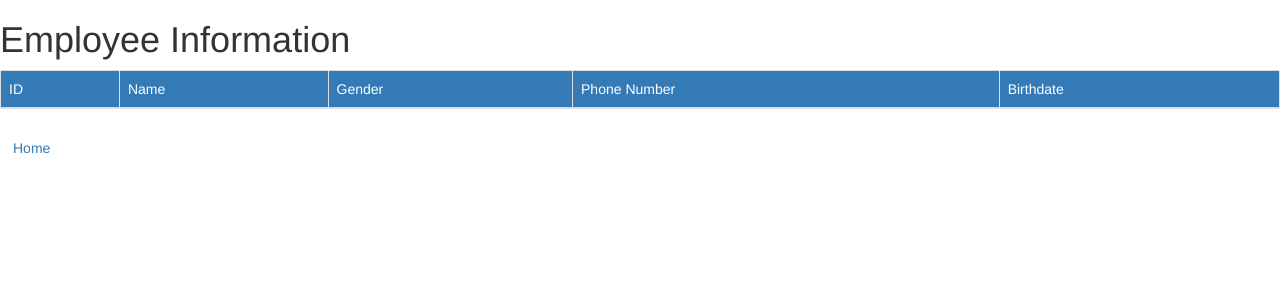
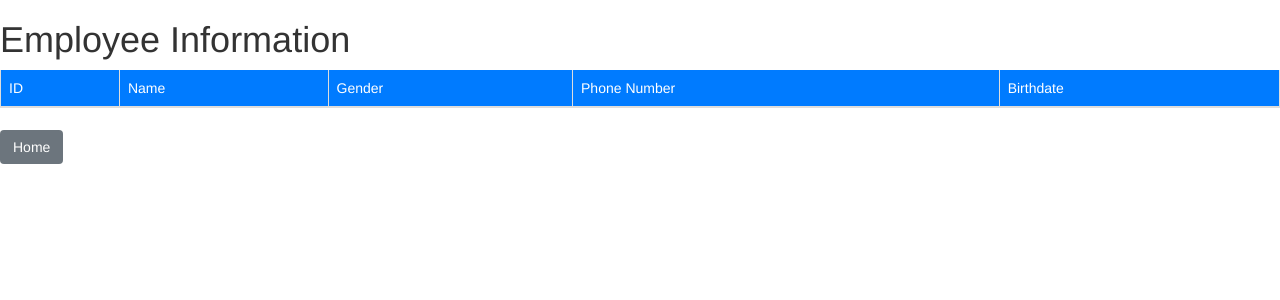
Before and after one commit to athicus/Flask_Project2, a Flask app: page /info in a window 1280 px wide. Shown: the top 300 px of the page. Run offline with Flask 3, Linux system fonts and the light colour scheme; data that the repository does not hold is empty; some libraries are stand-ins or nearby versions.

Commit message:
Update info.htm

```diff
--- a/templates/info.htm
+++ b/templates/info.htm
@@ -1,13 +1,14 @@
 <!doctype html>
 <html>
    <body>
+      <link rel="stylesheet" href="https://stackpath.bootstrapcdn.com/bootstrap/4.3.1/css/bootstrap.min.css">
       {% extends "bootstrap/base.html" %}
 
       {% block content %}
       <h1>Employee Information</h1>
 
 
-      <table class="table table-dark table-striped table-bordered">
+      <table class="table table-dark table-bordered">
          <thead class="bg-primary">
             <td>ID</td>
             <td>Name</td>
```
